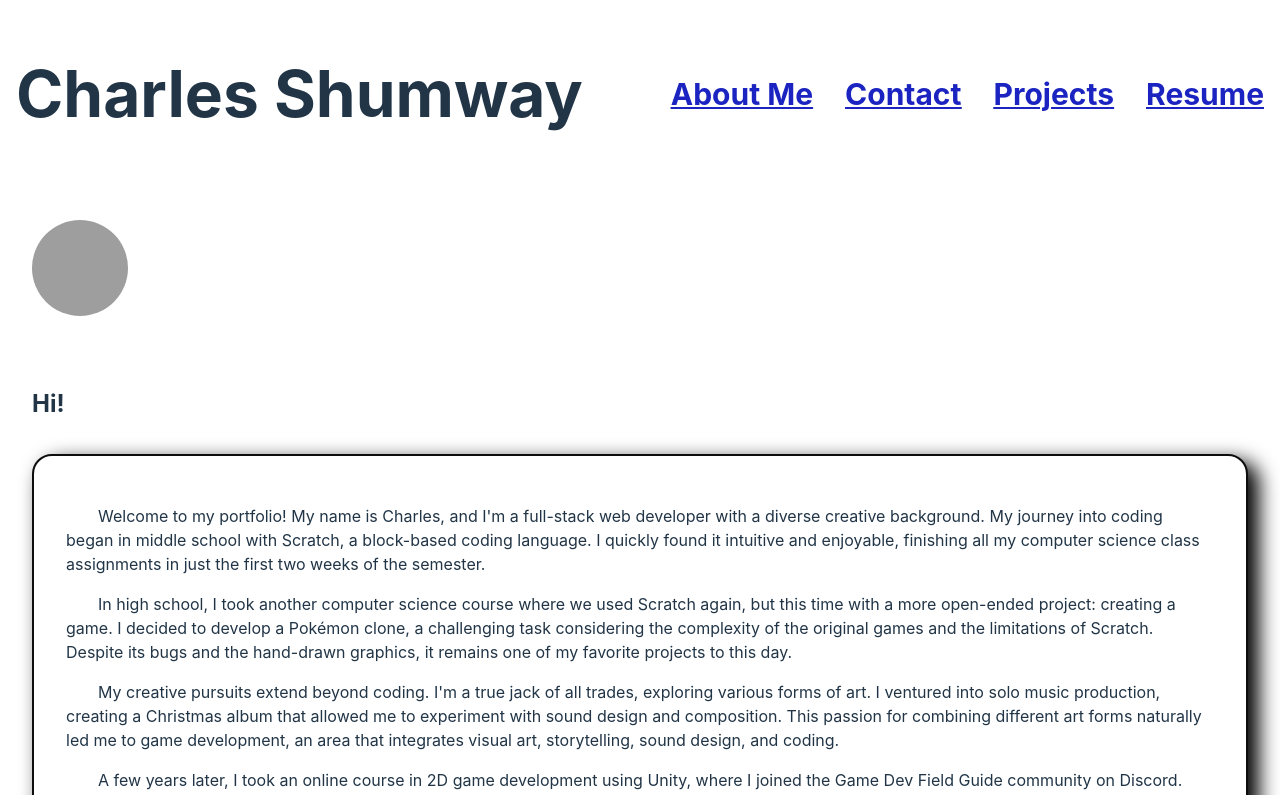
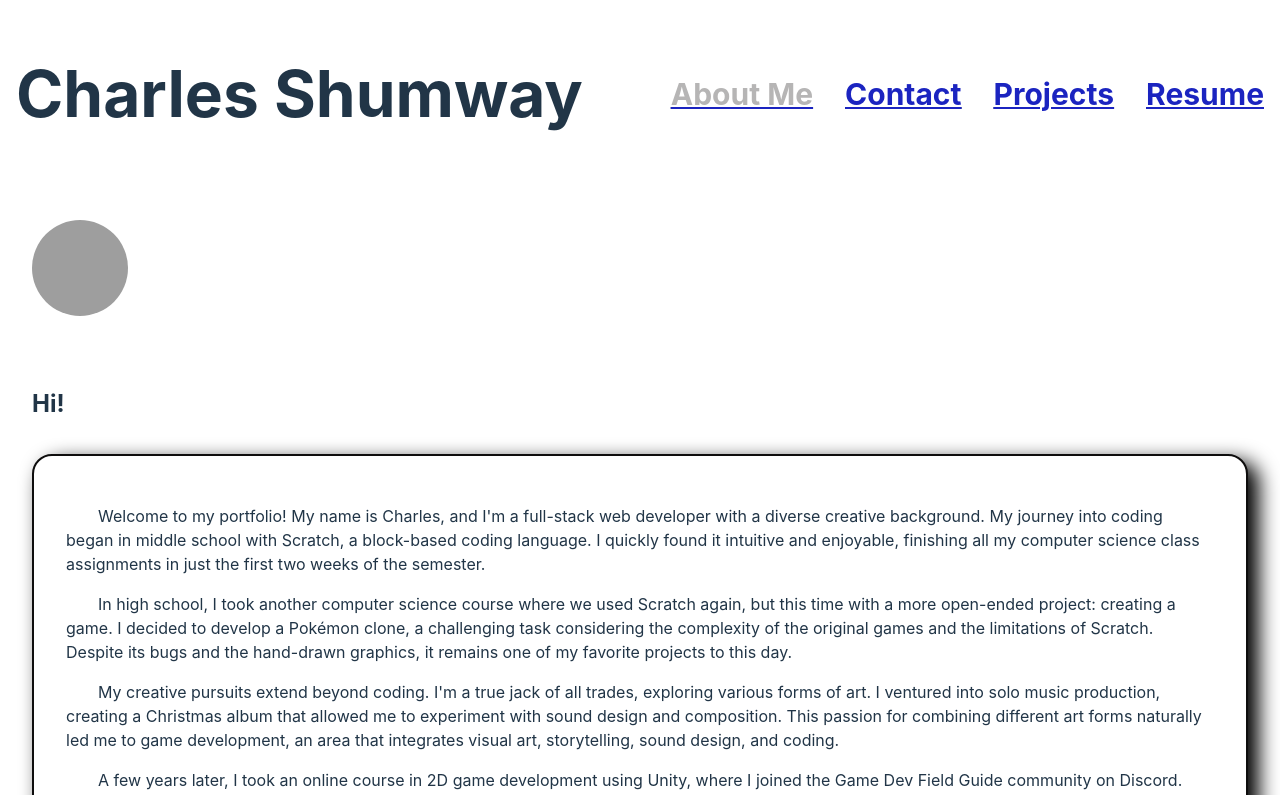
Before and after one commit to Ownerman123/MyPortfolioButBuiltWithReact, a React (Vite) app in the folder Portfolio/: page / in a window 1280 px wide. Shown: the top 795 px of the page. Built offline with nearby package versions, Linux system fonts and the light colour scheme; grey boxes are pictures that could not be loaded.

Commit message:
add selected page visiblity throught selectedlink class

```diff
--- a/Portfolio/src/App.jsx
+++ b/Portfolio/src/App.jsx
@@ -11,7 +11,8 @@ import Projects from './components/Projects'
 
 
 function App() {
-  const [page, setpage] = useState('About')
+  const [page, setpage] = useState('about')
+  const changepage = (page)=> setpage(page);
 
 
 
@@ -21,9 +22,9 @@ function App() {
 
       <BrowserRouter>
     <div>
-      <Header />
+      <Header currentpage={page} setpage={changepage}/>
       <Routes>
-        <Route path='/' element={<About/>}/>
+        <Route path='/' element={<About />}/>
         <Route path='/about' element={<About/>}/>
         <Route path='/contact' element={<Contact/>}/>
         <Route path='/portfolio' element={<Projects/>}/>
--- a/Portfolio/src/components/Header.jsx
+++ b/Portfolio/src/components/Header.jsx
@@ -1,6 +1,6 @@
 import Navigation from './Navigation'
 
-const Header = () => {
+const Header = ({currentpage, setpage}) => {
 
 
     // html to be loaded to dom
@@ -8,7 +8,7 @@ const Header = () => {
         <>
         <header>
         <h1>Charles Shumway</h1>
-        <Navigation />
+        <Navigation currentpage={currentpage} setpage={setpage}/>
         </header>
         </>
     );
--- a/Portfolio/src/components/Navigation.jsx
+++ b/Portfolio/src/components/Navigation.jsx
@@ -1,21 +1,77 @@
 import { Link } from "react-router-dom";
 
-const Navigation = () => {
+const Navigation = ({currentpage, setpage}) => {
+
+
+
+    switch (currentpage) {
+        case 'about':
+           return( <>
+            <div id="navlinks">
+
+            <Link to='/about'><h3 className="navlink selectedlink" onClick={()=> setpage('about')}>About Me</h3></Link>
+            <Link to='/contact'><h3 className="navlink" onClick={()=> setpage('contact')}>Contact</h3></Link>
+            <Link to='/portfolio'><h3 className="navlink" onClick={()=> setpage('portfolio')}>Projects</h3></Link>
+            <Link to='/resume'><h3 className="navlink" onClick={()=> setpage('resume')}>Resume</h3></Link>
+            </div>
+
+            </>
+           );
+
+           case 'contact':
+            return( <>
+             <div id="navlinks">
+
+             <Link to='/about'><h3 className="navlink" onClick={()=> setpage('about')}>About Me</h3></Link>
+             <Link to='/contact'><h3 className="navlink selectedlink" onClick={()=> setpage('contact')}>Contact</h3></Link>
+             <Link to='/portfolio'><h3 className="navlink" onClick={()=> setpage('portfolio')}>Projects</h3></Link>
+             <Link to='/resume'><h3 className="navlink" onClick={()=> setpage('resume')}>Resume</h3></Link>
+             </div>
+
+             </>
+            );
+            case 'portfolio':
+                return( <>
+                 <div id="navlinks">
+
+                 <Link to='/about'><h3 className="navlink" onClick={()=> setpage('about')}>About Me</h3></Link>
+                 <Link to='/contact'><h3 className="navlink" onClick={()=> setpage('contact')}>Contact</h3></Link>
+                 <Link to='/portfolio'><h3 className="navlink selectedlink" onClick={()=> setpage('portfolio')}>Projects</h3></Link>
+                 <Link to='/resume'><h3 className="navlink" onClick={()=> setpage('resume')}>Resume</h3></Link>
+                 </div>
+
+                 </>
+                );
+                case 'resume':
+                    return( <>
+                     <div id="navlinks">
+
+                     <Link to='/about'><h3 className="navlink" onClick={()=> setpage('about')}>About Me</h3></Link>
+                     <Link to='/contact'><h3 className="navlink" onClick={()=> setpage('contact')}>Contact</h3></Link>
+                     <Link to='/portfolio'><h3 className="navlink" onClick={()=> setpage('portfolio')}>Projects</h3></Link>
+                     <Link to='/resume'><h3 className="navlink selectedlink" onClick={()=> setpage('resume')}>Resume</h3></Link>
+                     </div>
+
+                     </>
+                    )   ;
+        default:
+
+            return (
+                <>
+                <div id="navlinks">
+
+                <Link to='/about'><h3 className="navlink" onClick={()=> setpage('about')}>About Me</h3></Link>
+                <Link to='/contact'><h3 className="navlink" onClick={()=> setpage('contact')}>Contact</h3></Link>
+                <Link to='/portfolio'><h3 className="navlink" onClick={()=> setpage('portfolio')}>Projects</h3></Link>
+                <Link to='/resume'><h3 className="navlink" onClick={()=> setpage('resume')}>Resume</h3></Link>
+                </div>
+
+                </>
+            );
+    }
 
 
     // html to be loaded to dom
-    return (
-        <>
-        <div id="navlinks">
-
-        <Link to='/about'><h3 className="navlink">About Me</h3></Link>
-        <Link to='/contact'><h3 className="navlink">Contact</h3></Link>
-        <Link to='/portfolio'><h3 className="navlink">Projects</h3></Link>
-        <Link to='/resume'><h3 className="navlink">Resume</h3></Link>
-        </div>
-
-        </>
-    );
 
 };
 
--- a/Portfolio/src/index.css
+++ b/Portfolio/src/index.css
@@ -44,6 +44,9 @@ h3{
 }
 .navlink {
   font-size: 30px;
+}
+.selectedlink {
+  color:#b6b5b5
 }
 
 div {
```
